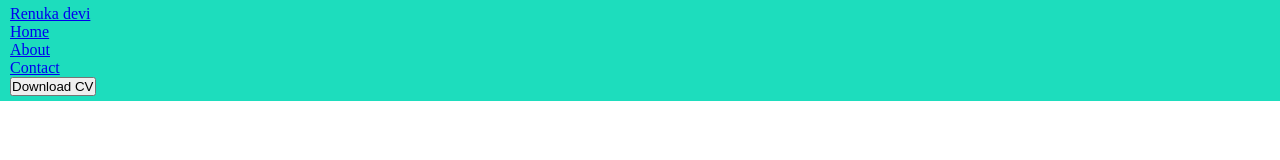
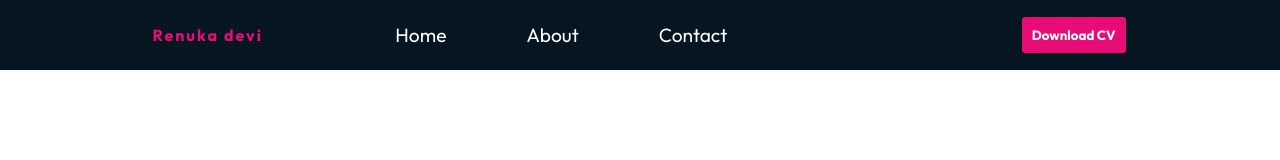
Before and after one commit to renu021/portfolio, a plain HTML site: page index.html in a window 1280 px wide. Drawn offline with Linux system fonts and the light colour scheme; a web font is replaced by a local one.

Commit message:
design:header

```diff
--- a/Assests/style.css
+++ b/Assests/style.css
@@ -1,13 +1,72 @@
-*{
+
+@import url('https://fonts.googleapis.com/css2?family=Inclusive+Sans:ital@1&family=Mooli&family=Outfit:wght@300;400;700;800&family=Poppins:ital,wght@0,100;0,700;1,300;1,500;1,600&family=Roboto+Condensed:ital,wght@0,400;1,300;1,400&family=Roboto+Flex:opsz@8..144&display=swap');
+
+
+/* global variable */
+:root{
+    --dark-primary:#061621;
+    --dark-secondary:rgb(15, 229, 154);
+    --dark-pink:rgb(233, 12, 119);
+}
+
+
+ *{
     margin: 0;
     padding: 0;
     box-sizing: border-box;
+    font-family: 'Outfit', sans-serif;
 }
 
 header{
-    background-color: #1dddbd;
-    padding: 5px 10px;        /*  Top Right Bottom Left  (OR) TB  RF  (OR)  TRBL */
-    color: white;         /* it only affect my Renuka devi */
-    /* display: flex; */
-    justify-content: space-between;
+    background-color:var(--dark-primary) ;
+    padding: 15px 20px;
+    color: #fff;
+    display: flex;
+    justify-content: space-evenly;
+    text-align: center;
+    align-items: center;
 }
+
+header .logo{
+    font-weight: bolder;
+    letter-spacing: 2px;
+}
+
+.logo a{
+    text-decoration: none;
+    color: var(--dark-pink)
+}
+
+ul{
+    display:flex;
+    list-style: none;
+}
+
+ul,li > a{
+    text-decoration: none;
+    color: #fff;
+    margin-right: 80px;
+    align-items: center;
+    font-size: 1.2rem;
+}
+
+ul,li, a:hover{
+    color: var(--dark-pink) ;
+}
+
+     /* header >Button */
+button{
+    padding: 10px;
+    border-radius: 5px;
+    border: none;
+    font-weight: Bolder;
+    border: 2px solid var(--dark-primary);
+    color: #fff;
+    background-color: var(--dark-pink);
+}
+
+button:hover{
+    cursor: pointer;
+    background-color: rgb(8, 213, 245);
+    color: var(--dark-primary);
+}
```
